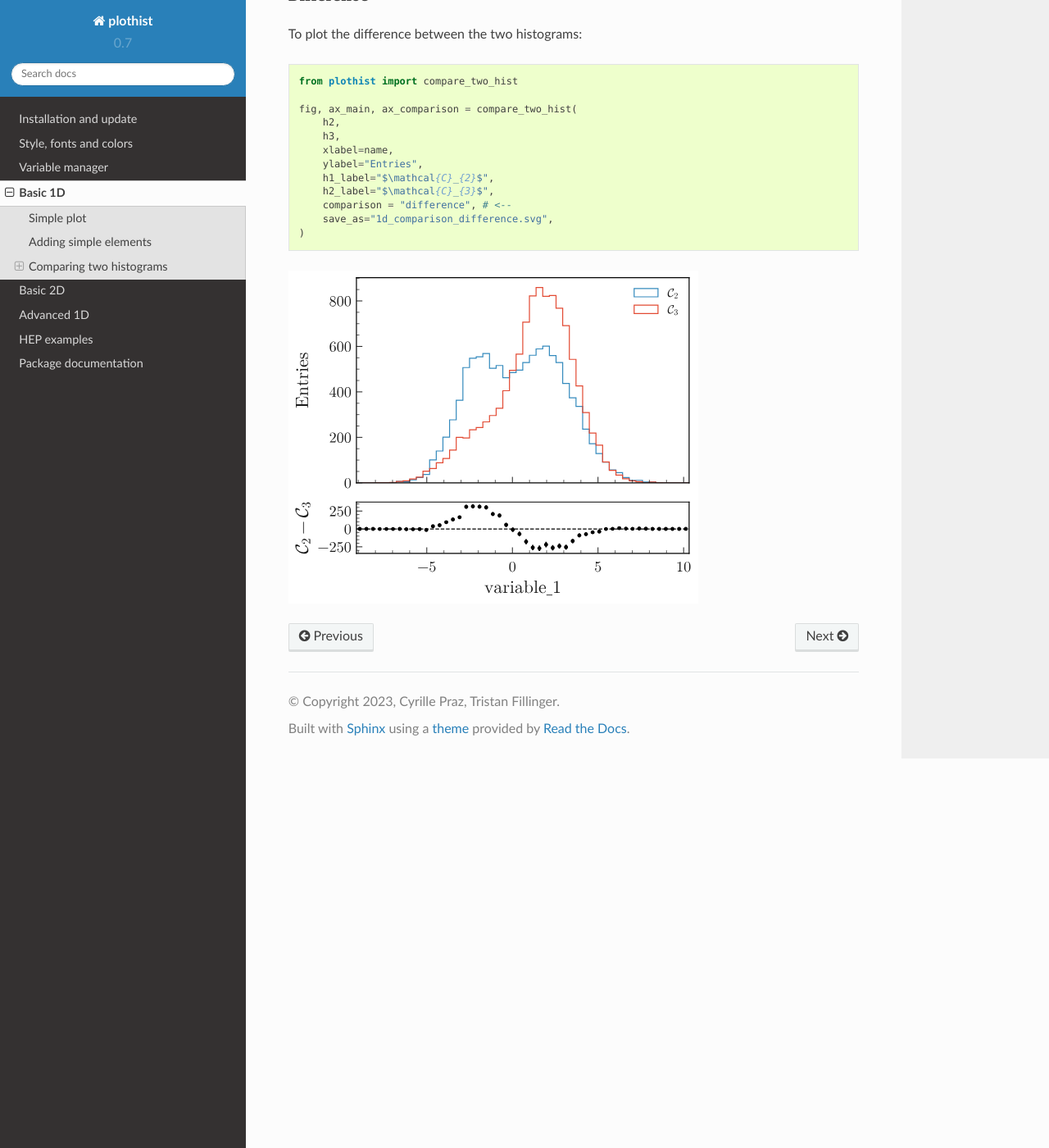
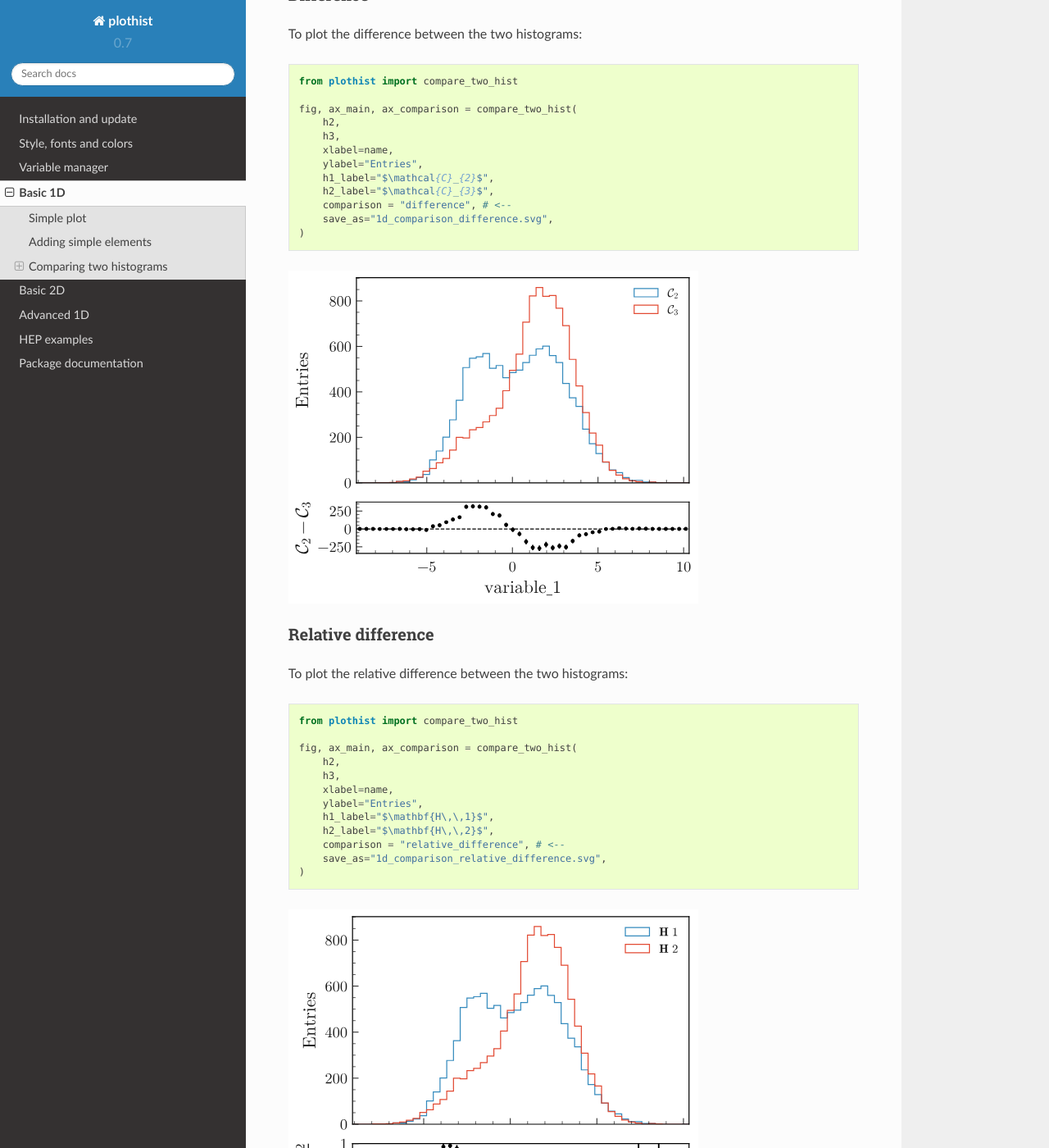
Before and after one commit to cyrraz/plothist, a Sphinx documentation site: the page built from docs/basics/1d_hist.rst, in a window 1280 px wide and 1400 px high, scrolled down 5177 px. Shown: the whole window at 82% size. Built offline with Sphinx 7.4.7 and the Read the Docs theme 2.0.0, drawn with Linux system fonts in a browser that asks for light colours; some of the changed text lies outside the part shown.

Commit message:
doc update

```diff
--- a/docs/advanced/hep_examples.rst
+++ b/docs/advanced/hep_examples.rst
@@ -171,6 +171,9 @@ If you do not want to show and take into account the MC uncertainties, setting `
 
 
 
+For other type of comparisons, see :ref:`_basics-1d_hist_comparison-label`.
+
+
 Advanced
 ========
 
--- a/docs/basics/1d_hist.rst
+++ b/docs/basics/1d_hist.rst
@@ -128,10 +128,11 @@ We can also add functions using ``scipy``:
    :width: 500
 
 
+.. _basics-1d_hist_comparison-label:
 Comparing two histograms
 ========================
 
-To compare two histograms, three comparison methods are available: ``ratio``, ``pull`` and ``difference``. The examples below are using the histograms defined above.
+To compare two histograms, four comparison methods are available: ``ratio``, ``pull``, ``difference`` and ``relative_difference``. The examples below are using the histograms defined above.
 
 Ratio
 -----
@@ -205,3 +206,29 @@ To plot the difference between the two histograms:
 .. image:: ../img/1d_comparison_difference.svg
    :alt: Simple difference comparison
    :width: 500
+
+
+
+Relative difference
+-------------------
+
+To plot the relative difference between the two histograms:
+
+.. code-block:: python
+
+    from plothist import compare_two_hist
+
+    fig, ax_main, ax_comparison = compare_two_hist(
+        h2,
+        h3,
+        xlabel=name,
+        ylabel="Entries",
+        h1_label="$\mathbf{H\,\,1}$",
+        h2_label="$\mathbf{H\,\,2}$",
+        comparison = "relative_difference", # <--
+        save_as="1d_comparison_relative_difference.svg",
+    )
+
+.. image:: ../img/1d_comparison_relative_difference.svg
+   :alt: Simple difference comparison
+   :width: 500
```
Also changed, not shown: docs/img/1d_comparison_relative_difference.svg (added).
